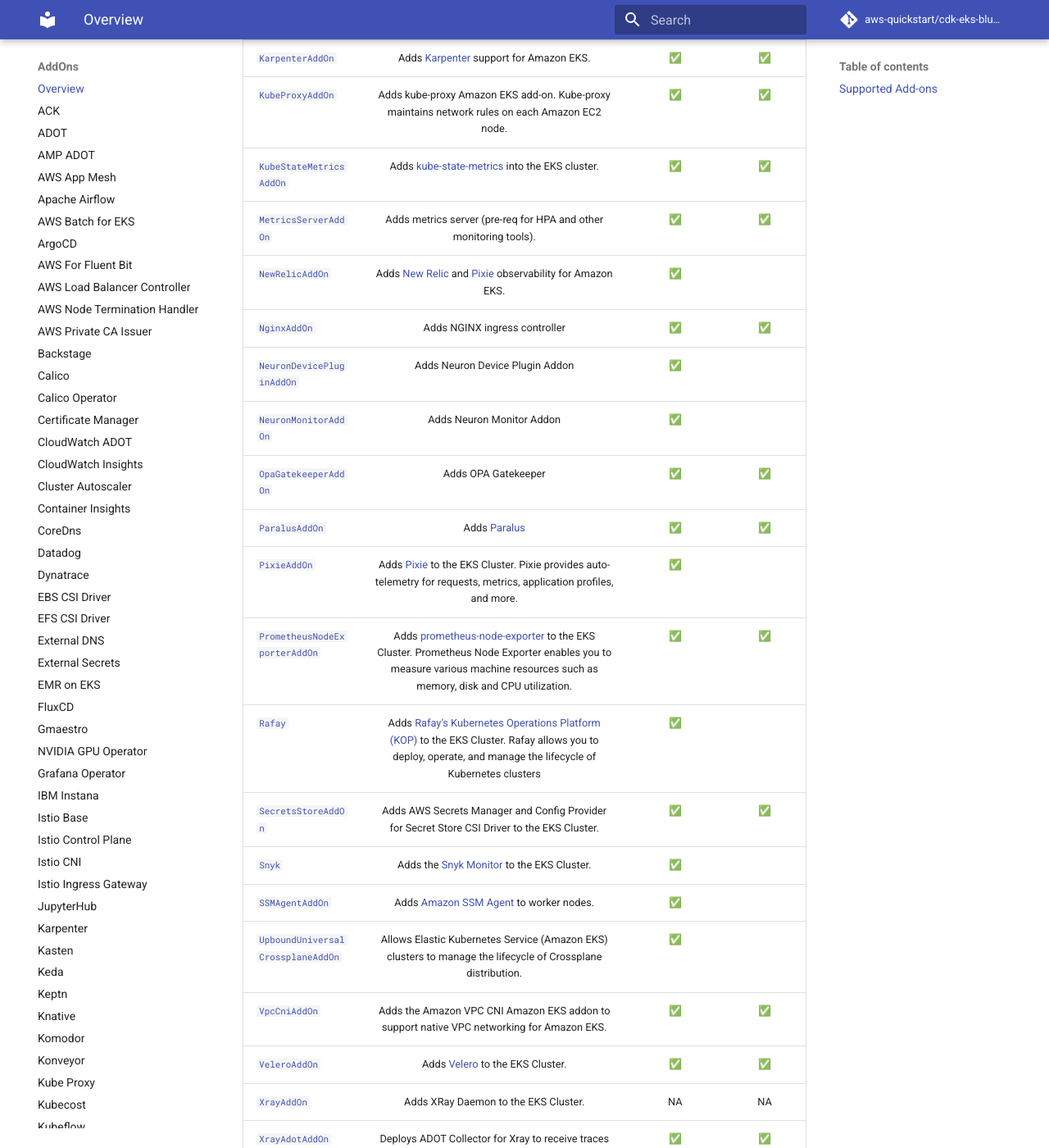
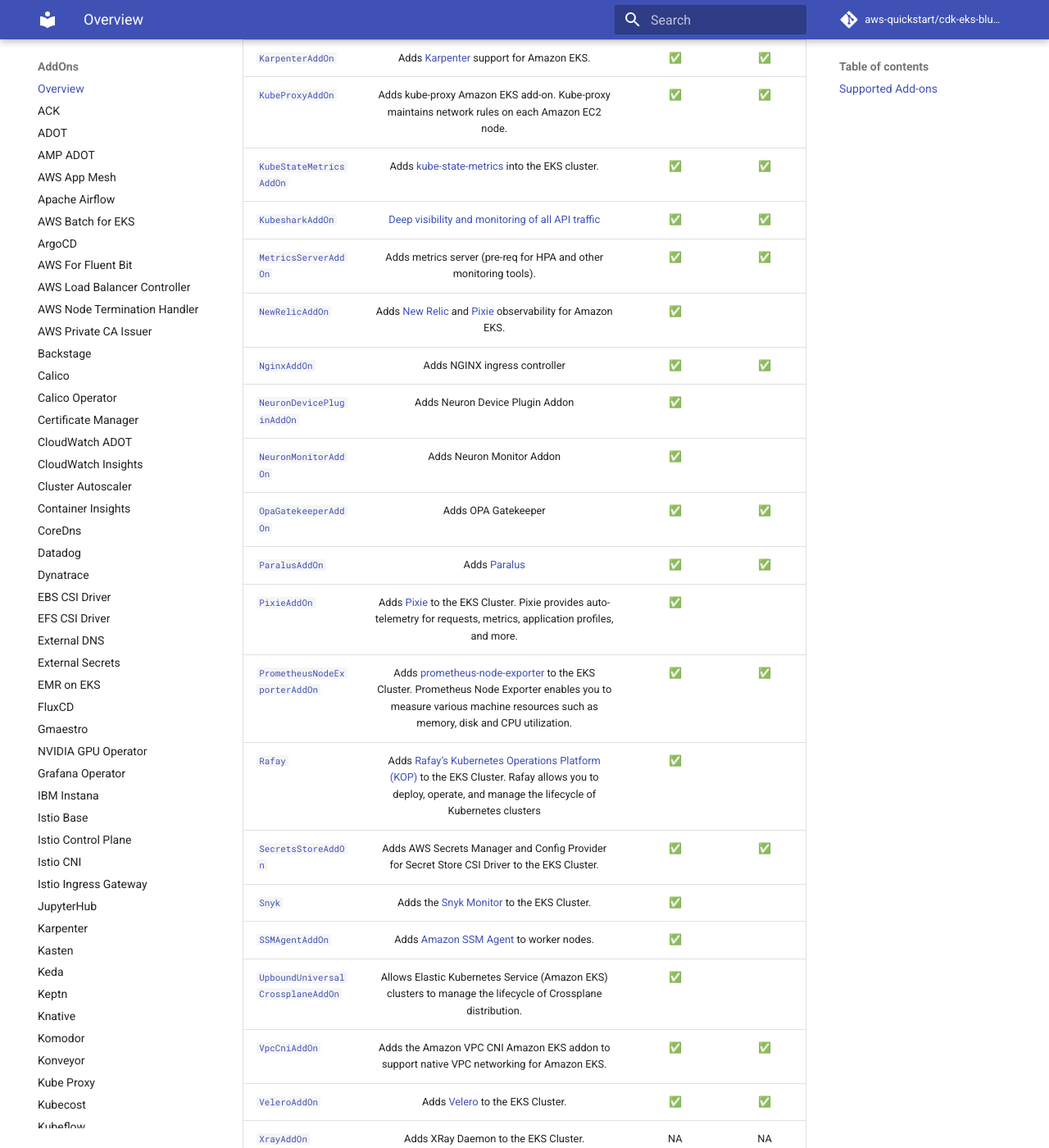
Before and after one commit to aws-quickstart/cdk-eks-blueprints, an MkDocs documentation site: the page built from docs/addons/index.md, in a window 1280 px wide and 1400 px high, scrolled down 3443 px. Shown: the whole window at 82% size. Built offline with MkDocs 1.6.1 and Material for MkDocs 9.7.7, drawn with Linux system fonts in a browser that asks for light colours; comment, search, counter and statistics services are not loaded; some of the changed text lies outside the part shown.

Commit message:
Update index.md

```diff
--- a/docs/addons/index.md
+++ b/docs/addons/index.md
@@ -59,6 +59,7 @@
 | [`KarpenterAddOn`](./karpenter.md)                                     | Adds [Karpenter](https://github.com/awslabs/karpenter) support for Amazon EKS.                                                         | ✅ | ✅ |
 | [`KubeProxyAddOn`](./kube-proxy.md)                                    | Adds kube-proxy Amazon EKS add-on. Kube-proxy maintains network rules on each Amazon EC2 node.                                         | ✅ | ✅ |
 | [`KubeStateMetricsAddOn`](./kube-state-metrics.md)                  | Adds [kube-state-metrics](https://github.com/kubernetes/kube-state-metrics) into the EKS cluster.                                          | ✅ | ✅ |
+| [`KubesharkAddOn`](./kubeshark.md)       | [Deep visibility and monitoring of all API traffic](https://github.com/kubeshark/kubeshark)                  | ✅ | ✅ |
 | [`MetricsServerAddOn`](./metrics-server.md)                               | Adds metrics server (pre-req for HPA and other monitoring tools).                                                                      | ✅ | ✅ |
 | [`NewRelicAddOn`](./newrelic.md)                                       | Adds [New Relic](https://newrelic.com/) and [Pixie](https://pixielabs.ai/) observability for Amazon EKS.                               | ✅ |
 | [`NginxAddOn`](./nginx.md)                                             | Adds NGINX ingress controller  | ✅ | ✅ |                                                                                                        |
```
Also changed, not shown: other parts of docs/addons/index.md (+0 -1 lines).
